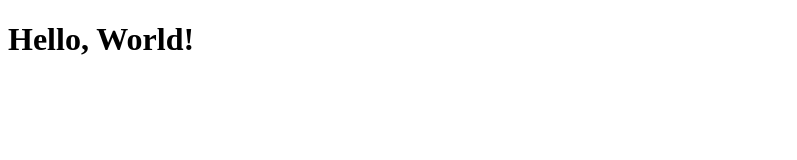
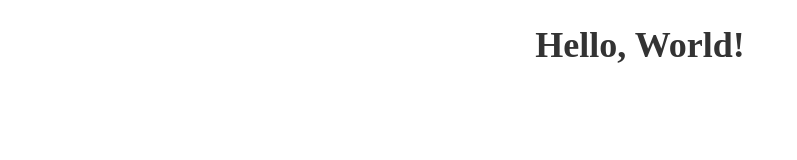
Before and after one commit to weplaytechyt-alt/se-demo, a plain HTML site: page index.html in a window 1280 px wide. Shown: the whole page, without its empty margins (0-797 px from the left). Drawn offline with Linux system fonts and the light colour scheme.

Commit message:
Add styling

```diff
--- a/index.html
+++ b/index.html
@@ -4,6 +4,7 @@
     <meta charset="UTF-8">
     <meta name="viewport" content="width=device-width, initial-scale=1.0">
     <title>Document</title>
+    <link rel="stylesheet" href="style.css">
 </head>
 <body>
         <h1>Hello, World!</h1>
--- /dev/null
+++ b/style.css
@@ -0,0 +1,6 @@
+h1{
+    font-size: 36px;
+    color: #333333;
+    text-align: center;
+    margin-bottom: 20px;
+}
```
